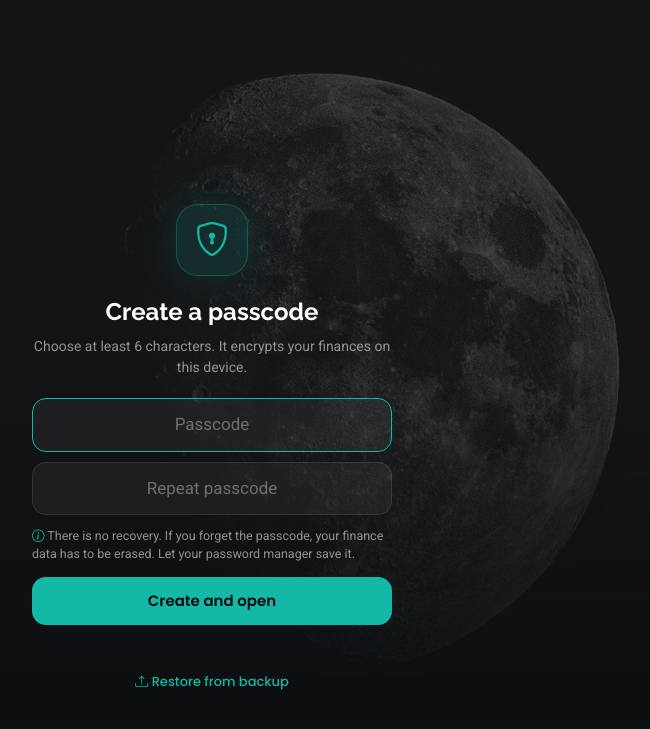
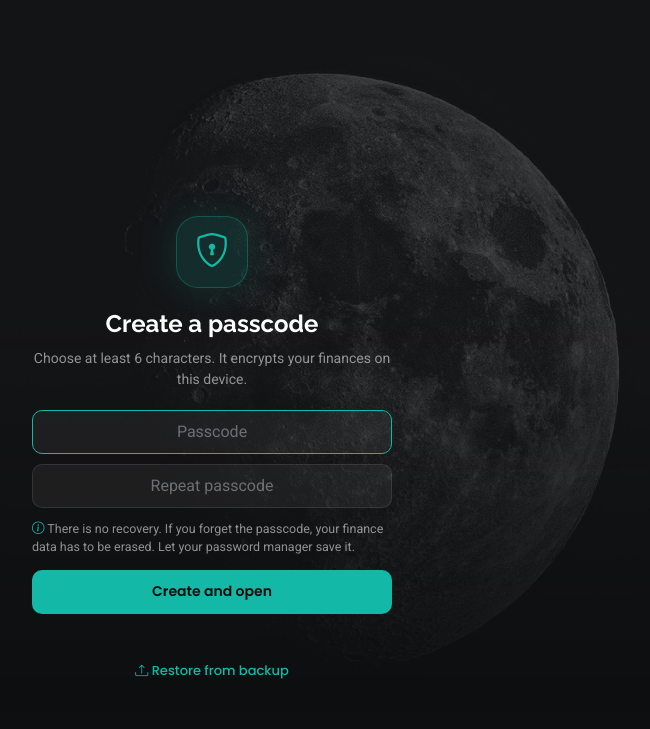
Before and after one commit to Jpme96/jplundberg.github.io, a Jekyll site: the page cmd/index.html, which Jekyll copies as it is, in a window 1280 px wide. Shown: the top 729 px of the page, without its empty margins (428-1078 px from the left). Built offline with Jekyll 4.4.1, drawn with Linux system fonts in a browser that asks for light colours; some web fonts are replaced.

Commit message:
One set of sizes everywhere: 44 px fields with 16 px text (no iPhone zoom), 40 px icon buttons with 16 px icons, 44 px pill buttons, 13 px text buttons; nothing in a two-column row can overlap
Co-Authored-By: Claude Fable 5.1 <noreply@anthropic.com>
Claude-Session: https://claude.ai/code/session_01HU2CPqXNQnbLPNtvAjw5NB

```diff
--- a/cmd/calendar/index.html
+++ b/cmd/calendar/index.html
@@ -64,7 +64,7 @@
       });
     })(document.documentElement);
   </script>
-  <link href="../styles.css?v=60" rel="stylesheet">
+  <link href="../styles.css?v=61" rel="stylesheet">
   <link href="../finance/fin.css?v=7" rel="stylesheet">
   <link href="cal.css?v=4" rel="stylesheet">
 </head>
--- a/cmd/finance/index.html
+++ b/cmd/finance/index.html
@@ -64,7 +64,7 @@
       });
     })(document.documentElement);
   </script>
-  <link href="../styles.css?v=60" rel="stylesheet">
+  <link href="../styles.css?v=61" rel="stylesheet">
   <link href="fin.css?v=7" rel="stylesheet">
   <link href="../calendar/cal.css?v=4" rel="stylesheet">
 </head>
--- a/cmd/habits/index.html
+++ b/cmd/habits/index.html
@@ -64,7 +64,7 @@
       });
     })(document.documentElement);
   </script>
-  <link href="../styles.css?v=60" rel="stylesheet">
+  <link href="../styles.css?v=61" rel="stylesheet">
   <link href="../finance/fin.css?v=7" rel="stylesheet">
   <link href="../calendar/cal.css?v=4" rel="stylesheet">
   <link href="habits.css?v=2" rel="stylesheet">
--- a/cmd/index.html
+++ b/cmd/index.html
@@ -64,7 +64,7 @@
       });
     })(document.documentElement);
   </script>
-  <link href="styles.css?v=60" rel="stylesheet">
+  <link href="styles.css?v=61" rel="stylesheet">
 </head>
 <body>
   <nav class="tabbar" id="tabbar" aria-label="Pages"><a href="/cmd/" data-pg="home" aria-current="page"><span class="tb-pill" aria-hidden="true"></span><i class="bi bi-house-door"></i><span>Home</span></a><a href="/cmd/calendar/" data-pg="calendar"><i class="bi bi-calendar3"></i><span>Calendar</span></a><a href="/cmd/travel/" data-pg="travel"><i class="bi bi-signpost-split"></i><span>Travel</span></a><a href="/cmd/finance/" data-pg="finance"><i class="bi bi-wallet2"></i><span>Finances</span></a><a href="/cmd/habits/" data-pg="habits"><i class="bi bi-heart-pulse"></i><span>Health</span></a><a href="/cmd/work/" data-pg="work"><i class="bi bi-briefcase"></i><span>Work</span></a></nav>
--- a/cmd/styles.css
+++ b/cmd/styles.css
@@ -727,7 +727,7 @@ select option { background: var(--bg-solid); }
 }
 .month-nav button:disabled { color: rgba(var(--ink-rgb), .2); cursor: default; }
 .sp-form #spDate { flex: 0 0 auto; width: 150px; color-scheme: dark; }
-@media (max-width: 420px) { .sp-form #spDate { width: 124px; padding-left: 8px; padding-right: 6px; font-size: 14px; } }
+@media (max-width: 420px) { .sp-form #spDate { width: 136px; padding-left: 8px; padding-right: 6px; } }
 
 .donut-wrap { position: relative; width: 168px; margin: 6px auto 16px; }
 .donut { width: 100%; display: block; transform: rotate(-90deg); }
@@ -1856,7 +1856,7 @@ input:disabled { opacity: .55; }
 .money .mo-acts .pill-btn { text-decoration: none; display: inline-flex; align-items: center; gap: 6px; height: 38px; }
 .money .mo-acts .text-btn { margin-left: auto; }
 .money .stack { margin: 12px 0 0; }
-.icon-btn.sm { width: 32px; height: 32px; font-size: 14px; }
+.icon-btn.sm { width: 36px; height: 36px; font-size: 15px; }
 .head-actions .text-btn i { font-size: 11px; }
 .fp-fin { margin-top: 0; }
 .fp-fin .fin-grid { margin-bottom: 26px; }
@@ -1905,7 +1905,6 @@ body.qa-open { overflow: hidden; }
 .qa-form { display: grid; gap: 10px; }
 .qa-row { display: grid; grid-template-columns: 1fr 1fr; gap: 8px; align-items: center; }
 .qa-row > .qa-check { grid-column: 1 / -1; }
-.qa-amt { font-size: 20px; font-weight: 600; font-family: "Raleway", sans-serif; }
 .qa-check { display: inline-flex; align-items: center; gap: 8px; font-size: 14px; color: var(--muted); }
 .qa-check input { width: auto; accent-color: var(--accent); }
 .qa-chips { display: flex; flex-wrap: wrap; gap: 6px; }
@@ -1969,3 +1968,49 @@ body.qa-open { overflow: hidden; }
 .b-slip-hint { margin: 0; font-size: 13px; line-height: 1.45; }
 .slip-form { display: grid; gap: 8px; }
 .slip-form select { padding: 8px 30px 8px 10px; }
+
+/* ==================== One set of sizes everywhere ====================
+   Form fields: 44 px tall, 16 px text (16 px also stops iPhones zooming in on a field).
+   Round icon buttons: 40 px with a 16 px icon (36 px for the small ones in card headings).
+   Pill buttons: 44 px. Text buttons: 13 px. These rules come last on purpose. */
+:root { --field-h: 44px; --field-fs: 16px; }
+input:not([type="checkbox"]):not([type="radio"]):not([type="range"]):not([type="file"]):not([type="color"]), select, textarea {
+  font-size: var(--field-fs); line-height: 1.3; border-radius: 10px; box-sizing: border-box;
+}
+input:not([type="checkbox"]):not([type="radio"]):not([type="range"]):not([type="file"]):not([type="color"]), select {
+  height: var(--field-h); min-height: var(--field-h); padding-top: 0; padding-bottom: 0;
+}
+textarea { min-height: var(--field-h); padding-top: 11px; padding-bottom: 11px; }
+input[type="date"], input[type="time"] { -webkit-appearance: none; appearance: none; }
+input::-webkit-date-and-time-value { text-align: left; }
+/* compact selects in toolbars match the segmented controls there (36 px) */
+.fp-filter .fp-year, .bill-day, .kit-head select, .cl-head select { height: 36px; min-height: 36px; font-size: 14px; }
+/* the big From/To fields on the Travel page keep their hero size, the search box keeps its own */
+.tv-field input { height: auto; min-height: 0; font-size: 17px; }
+.sr-top input { height: auto; min-height: 0; }
+.lock input { height: 50px; min-height: 50px; font-size: 17px; }
+.kit-mini { height: 32px; min-height: 32px; width: 58px; font-size: 14px; padding: 0 8px; }
+/* widths that used to be set per form */
+.st-input, .me-row .st-input, .pay-mode, .pay-day, select.st-select, .im-row select { font-size: var(--field-fs); }
+.pay-mode { max-width: 52%; }
+/* nothing in a two-column row may push its neighbour off the screen */
+.row2 > *, .add-row > *, .qa-row > *, .pay-form .add-row > *, .slip-form .add-row > * { min-width: 0; }
+.add-row > input, .add-row > label { flex: 1 1 0; }
+.add-row > .amt { flex: 0 1 140px; }
+/* buttons */
+.pill-btn { height: var(--field-h); min-height: var(--field-h); font-size: 14px; border-radius: 10px; }
+.pill-btn.wide { border-radius: 22px; }
+.icon-btn { width: 40px; height: 40px; font-size: 16px; }
+.icon-btn i { font-size: 16px; }
+.icon-btn.sm, .st-head #stClose, .cl-head .icon-btn { width: 36px; height: 36px; }
+.icon-btn.sm i, .st-head #stClose i, .cl-head .icon-btn i { font-size: 15px; }
+.qa-btn, .me-btn { width: 40px; height: 40px; }
+.qa-btn { font-size: 16px; }
+.text-btn { font-size: 13px; }
+.text-btn i { font-size: 13px; }
+.text-btn i.bi-chevron-right, .text-btn i.bi-chevron-left, .text-btn i.bi-chevron-down { font-size: 11px; }
+/* headings and their icons */
+.card-head h2, .card-head h2 i { font-size: 16px; }
+.sec-title, .sec-title i { font-size: 20px; }
+.card-head { gap: 8px; }
+.card-head .head-actions, .card-head .month-nav { flex-shrink: 0; }
--- a/cmd/travel/index.html
+++ b/cmd/travel/index.html
@@ -64,7 +64,7 @@
       });
     })(document.documentElement);
   </script>
-  <link href="../styles.css?v=60" rel="stylesheet">
+  <link href="../styles.css?v=61" rel="stylesheet">
   <link href="../finance/fin.css?v=7" rel="stylesheet">
   <link href="../calendar/cal.css?v=4" rel="stylesheet">
   <link href="travel.css?v=7" rel="stylesheet">
--- a/cmd/work/index.html
+++ b/cmd/work/index.html
@@ -64,7 +64,7 @@
       });
     })(document.documentElement);
   </script>
-  <link href="../styles.css?v=60" rel="stylesheet">
+  <link href="../styles.css?v=61" rel="stylesheet">
   <link href="../finance/fin.css?v=7" rel="stylesheet">
   <link href="../calendar/cal.css?v=4" rel="stylesheet">
 </head>
```
